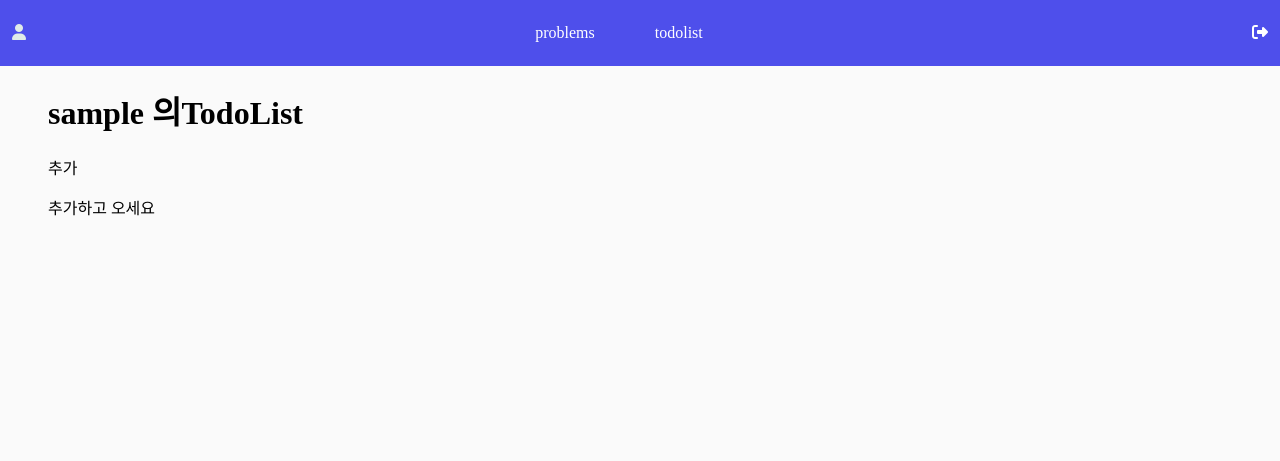
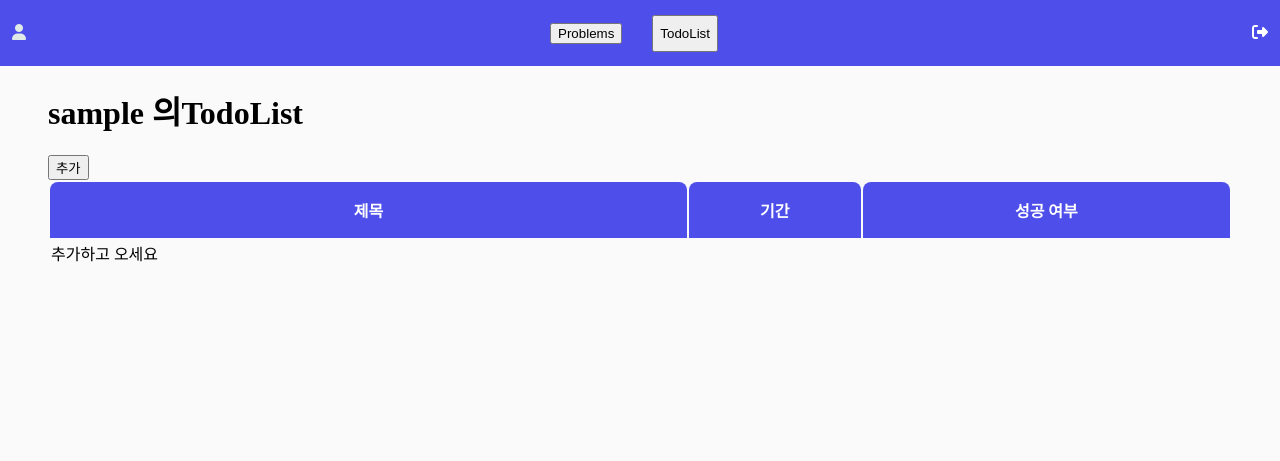
Before and after one commit to minesp3164/handling_student, a Django app: page /todolist/ in a window 1280 px wide. Shown: the top 461 px of the page. Run offline with Django 4.2, Linux system fonts and the light colour scheme; the visitor is signed in with stand-in values (Sample User, id 1); data that the repository does not hold is empty; some libraries are stand-ins or nearby versions.

Commit message:
feat: 전반적인 template 수정

```diff
--- a/templates/base.html
+++ b/templates/base.html
@@ -6,6 +6,8 @@
   {% load static%}
   <script src="https://kit.fontawesome.com/8f52cccda6.js" crossorigin="anonymous"></script>
   <link rel="stylesheet" href="{%static 'base_style.css'%}">
+  <link href="//cdn.quilljs.com/1.3.6/quill.snow.css" rel="stylesheet">
+<link href="//cdn.quilljs.com/1.3.6/quill.bubble.css" rel="stylesheet">
 </head>
 <body>
   <header>
@@ -14,8 +16,8 @@
         <a href="/user/detail/{{user.username}}"><i class="fa-solid fa-user"></i></a>
       </div>
       <ul class="navbar__menu">
-        <li><a href="/problems/">problems</a></li>
-        <li><a href="/todolist/">todolist</a></li>
+        <li><button type="button" onClick="location.href='/problems/'">Problems</button></li>
+        <button type="button" onClick="location.href='/todolist/'">TodoList</button>
       </ul>
       <ul class="navbar__tome">
         <a href="/user/logout/"><i class="fa-solid fa-right-from-bracket"></i></a>
--- a/templates/problem/problem_detail.html
+++ b/templates/problem/problem_detail.html
@@ -10,7 +10,7 @@
   {{problem.content|linebreaksbr}}
 </div>
 <div class="comment_count">{{problem.comment_set.count}}개의 댓글</div>
-<ul>
+<ul class="comment__wrapper">
   {%for comment in problem.comment_set.all%}
 
   <li>
@@ -19,7 +19,7 @@
     {%if user == comment.user%}
         <form method="post" action="/problems/comment_delete/{{comment.id}}">
           {% csrf_token%}
-          <button type="submit"><i class="fa-solid fa-delete-left"></i></button>
+          <button type="submit" class="comment__button"><i class="fa-solid fa-delete-left"></i></button>
         </form>
     {%endif%}
   </li>
--- a/templates/problem/problem_list.html
+++ b/templates/problem/problem_list.html
@@ -15,6 +15,9 @@
             <th>
               제목
             </th>
+              <th>
+              생성시간
+            </th>
           </tr>
       </thead>
       <tbody>
@@ -23,6 +26,9 @@
           <td>
             <a href="/problems/{{problem.id}}/">{{problem.title}}</a>
           </td>
+          <td>
+            <a href="/problems/{{problem.id}}/">{{problem.created_at}}</a>
+          </td>
         </tr>
         {% endfor %}
       </tbody>
--- a/templates/todolist/todolist_list.html
+++ b/templates/todolist/todolist_list.html
@@ -3,16 +3,26 @@
 <h1>
   {{user.username}} 의TodoList
 </h1>
-<div id="wrapper">
-  <div class="one">
-      <a href="add/" class="bg-cyan-300"> 추가</a>
-  </div>
-  <div id="todolist_list" class="">
-    <p>
+<button type="button" onClick="location.href='add/'">추가</button>
+<table class="article__table">
+  <thead>
+    <tr>
+      <th>제목</th>
+      <th>기간</th>
+      <th>성공 여부</th>
+    </tr>
+  </thead>
+  <tbody>
   {%for todolist in todolists%}
+    <tr>
+      <td>
           <a href='detail/{{todolist.id}}'>{{ todolist.title }}</a>
+      </td>
+      <td>
         <small>{{todolist.created_at}}</small>
         <small>~{{todolist.finish_at}}</small>
+      </td>
+      <td>
         <form method="post">
           {%csrf_token%}
           {% if todolist.checked %}
@@ -21,12 +31,13 @@
             <a href="/todolist/{{todolist.id}}/checked"><i class="fa-regular fa-square"></i></a>
           {%endif%}
         </form>
-    </p>
+      </td>
     {%empty%}
-    <div>추가하고 오세요</div>
+    <td>추가하고 오세요</td>
   {% endfor %}
-  </div>
-</div>
+    </tr>
+  </tbody>
+</table>
 
 
 </p>
--- a/user/views.py
+++ b/user/views.py
@@ -1,5 +1,5 @@
 from django.contrib import messages
-from django.contrib.auth import authenticate, login, logout
+from django.contrib.auth import authenticate, login, logout, update_session_auth_hash
 from django.http import HttpResponseRedirect
 from django.shortcuts import render, redirect, get_object_or_404
 from django.utils import timezone
@@ -86,6 +86,7 @@ def user_edit(request,username):
         form = UserForm(request.POST,instance=user)
         if form.is_valid():
             user = form.save(commit=False)
+            update_session_auth_hash(request,user)
             user.save()
             return HttpResponseRedirect(f'/user/detail/{user.username}')
         else:
```
Also changed, not shown: templates/problem/problem_add.html (+7 -0 lines), user/forms.py (+7 -0 lines). Lines whose indentation alone changed are shown as unchanged.
